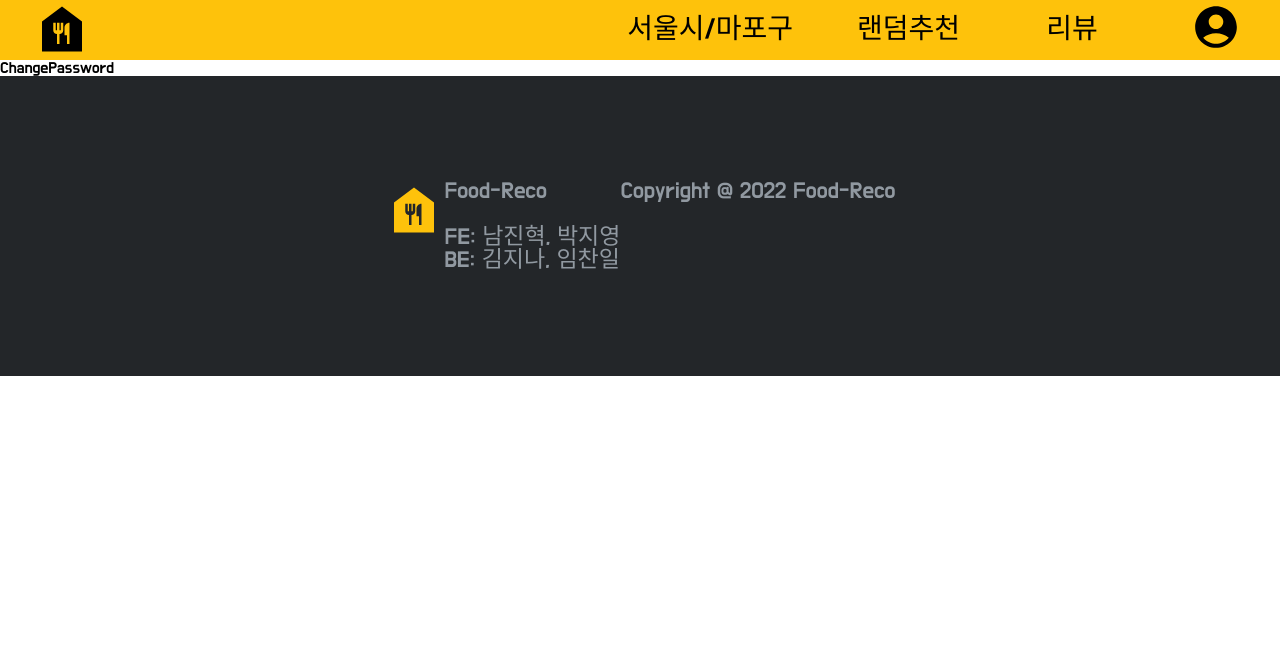
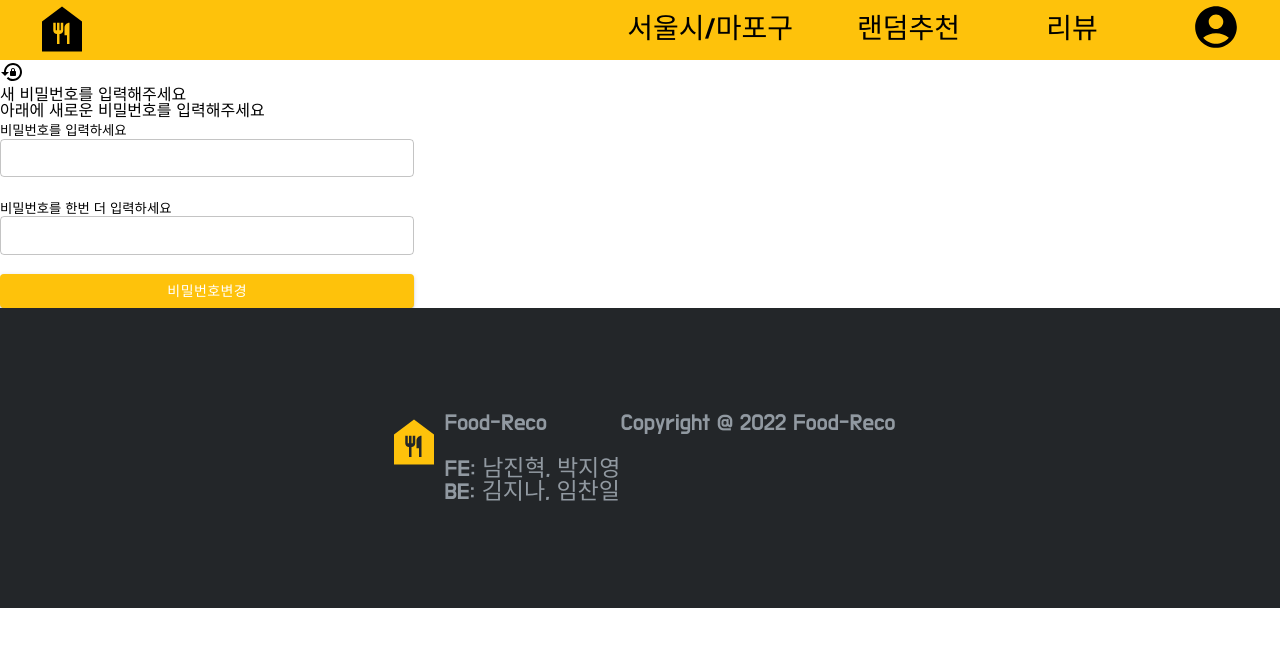
Before and after one commit to codestates-seb/seb39_main_037, a React (Create React App) app in the folder client/: page /change-password in a window 1280 px wide. Shown: the top 646 px of the page. Built offline with nearby package versions, Linux system fonts and the light colour scheme.

Commit message:
#27 design : 이메일 인증 페이지

```diff
--- /dev/null
+++ b/client/src/Components/Common/PinInput.tsx
@@ -0,0 +1,141 @@
+import React, { useEffect, useRef } from "react";
+import styled from "styled-components";
+
+interface IValidationResultParagraphProps {
+  // 결과확인
+  isCorrect?: boolean;
+}
+
+interface IPinInputProps {
+  pin: Array<number | undefined>;
+  onPinChanged: (pinEntry: number | undefined, index: number) => void;
+  pinLength: number;
+  validationMessage: string | undefined;
+  validationResult: boolean | undefined;
+  isValidating: boolean;
+}
+
+const PIN_MIN_VALUE = 0;
+const PIN_MAX_VALUE = 9;
+const BACKSPACE_KEY = "Backspace";
+
+const PinInput: React.FC<IPinInputProps> = ({
+  pinLength,
+  pin,
+  onPinChanged,
+  validationMessage,
+  validationResult,
+  isValidating,
+}) => {
+  const inputRefs = useRef<HTMLInputElement[]>([]);
+
+  const removeValuesFromArray = (valuesArray: string[], value: string) => {
+    const valueIndex = valuesArray.findIndex((entry) => entry === value);
+    if (valueIndex === -1) {
+      return;
+    }
+    valuesArray.splice(valueIndex, 1);
+  };
+
+  const changePinFocus = (pinIndex: number) => {
+    const ref = inputRefs.current[pinIndex];
+    if (ref) {
+      ref.focus();
+    }
+  };
+
+  useEffect(() => {
+    changePinFocus(0);
+  }, [isValidating]);
+
+  const onChange = (
+    event: React.ChangeEvent<HTMLInputElement>,
+    index: number,
+  ) => {
+    const previousValue = event.target.defaultValue;
+    const valuesArray = event.target.value.split("");
+    removeValuesFromArray(valuesArray, previousValue);
+    const value = valuesArray.pop();
+    if (!value) {
+      return;
+    }
+    const pinNumber = Number(value.trim());
+    if (Number.isNaN(pinNumber) || value.length === 0) {
+      return;
+    }
+
+    if (pinNumber >= PIN_MIN_VALUE && pinNumber <= PIN_MAX_VALUE) {
+      onPinChanged(pinNumber, index);
+      if (index < pinLength - 1) {
+        changePinFocus(index + 1);
+      }
+    }
+  };
+
+  const onKeyDown = (
+    event: React.KeyboardEvent<HTMLInputElement>,
+    index: number,
+  ) => {
+    const keyboardKeyCode = event.nativeEvent.code;
+    if (keyboardKeyCode !== BACKSPACE_KEY) {
+      return;
+    }
+
+    if (pin[index] === undefined) {
+      changePinFocus(index - 1);
+    } else {
+      onPinChanged(undefined, index);
+    }
+  };
+
+  return (
+    <>
+      <div>
+        {Array.from({ length: pinLength }, (_, index) => (
+          <StyledPinInput
+            disabled={isValidating}
+            isCorrect={validationResult}
+            onKeyDown={(event) => onKeyDown(event, index)}
+            key={index}
+            ref={(el) => {
+              if (el) {
+                inputRefs.current[index] = el;
+              }
+            }}
+            onChange={(event) => onChange(event, index)}
+            value={pin[index] || ""}
+          />
+        ))}
+      </div>
+      <ValidationResultParagraph isCorrect={validationResult}>
+        {validationMessage}
+      </ValidationResultParagraph>
+    </>
+  );
+};
+
+export default PinInput;
+
+const StyledPinInput = styled.input<IValidationResultParagraphProps>`
+  width: 35px;
+  height: 35px;
+  border: 2px solid;
+  font-size: 12px;
+  text-align: center;
+  margin: 8px;
+  font-family: "dotsfont";
+  border-color: ${(props) => {
+    switch (props.isCorrect) {
+      case true:
+        return "green";
+      case false:
+        return "red";
+      default:
+        return "#c3c3c3";
+    }
+  }};
+`;
+
+const ValidationResultParagraph = styled.p<IValidationResultParagraphProps>`
+  color: ${(props) => (props.isCorrect ? "green" : "red")};
+`;
--- /dev/null
+++ b/client/src/Components/Common/RecoveryForm.tsx
@@ -0,0 +1,169 @@
+import { LockReset } from "@mui/icons-material";
+import { OutlinedInput } from "@mui/material";
+import PinInput from "Components/Common/PinInput";
+import { SquareButtonForm } from "Components/Common/SquareButtonForm";
+import React, { useCallback, useEffect, useState } from "react";
+import { useNavigate } from "react-router-dom";
+import styled from "styled-components";
+
+const PIN_LENGTH = 6;
+interface IRecoveryProps {
+  title: string;
+  email?: string;
+  password?: string;
+  passwordConfirm?: string;
+}
+const RecoveryForm = ({
+  title,
+  email = "",
+  password = "",
+  passwordConfirm = "",
+}: IRecoveryProps) => {
+  const navigate = useNavigate();
+  const isRecovery = title === "이메일복구";
+  const isVertify = title === "인증확인";
+  const isChange = title === "비밀번호변경";
+
+  const [form, setForm] = useState({
+    emailForm: email,
+    passwordForm: password,
+    passwordConfirmForm: passwordConfirm,
+  }); // input form
+  const [pin, setPin] = useState<Array<number | undefined>>(
+    new Array(PIN_LENGTH),
+  );
+  const [validationResult, setValidationResult] = useState<boolean | undefined>(
+    undefined,
+  );
+  const [validationMessage, setValidationMessage] = useState<
+    string | undefined
+  >(undefined);
+  const [isValidating, setIsValidating] = useState(false);
+  const { emailForm, passwordForm, passwordConfirmForm } = form; // 구조분해할당
+
+  const onChange = (e: React.ChangeEvent<HTMLInputElement>) => {
+    const { name, value } = e.target;
+    setForm({ ...form, [name]: value });
+  }; // Input 내용 변경시
+  const handleSubmit = () => {
+    if (isRecovery) {
+      if (window.confirm("메일을 보냈습니다")) {
+        navigate("/email-verify");
+      }
+    } else if (isVertify) {
+      if (window.confirm("복구 pin 입력")) {
+        alert(pin);
+        navigate("/change-password");
+      }
+    } else if (isChange) {
+      if (window.confirm("비밀번호 변경")) {
+        navigate("/");
+      }
+    }
+  };
+  const onPinChanged = (pinEntry: number | undefined, index: number) => {
+    const newPin = [...pin];
+    newPin[index] = pinEntry;
+    setPin(newPin);
+  };
+
+  return (
+    <RecoveryWrapper>
+      <LockReset />
+      <Description />
+      {isRecovery && (
+        <>
+          <div className="title">비밀번호를 잊어버리셨나요?</div>
+          <div>
+            아레에 이메일 주소를 입력해주시면 복구 이메일을 보내드립니다.
+          </div>
+          <InputLabel>
+            <span>이메일을 입력하세요</span>
+            <InputField
+              type="email"
+              name="emailForm"
+              value={emailForm}
+              onChange={onChange}
+              size="small"
+              inputProps={{
+                style: { fontSize: 15, verticalAlign: "middle" },
+              }}
+              required
+            />
+          </InputLabel>
+        </>
+      )}
+      {isVertify && (
+        <>
+          <div className="title">이메일인증</div>
+          <div>이메일로 받은 복구 번호를 입력해주세요</div>
+          <PinInput
+            isValidating={isValidating}
+            validationMessage={validationMessage}
+            validationResult={validationResult}
+            onPinChanged={onPinChanged}
+            pin={pin}
+            pinLength={PIN_LENGTH}
+          />
+        </>
+      )}
+      {isChange && (
+        <>
+          <div className="title">새 비밀번호를 입력해주세요</div>
+          <div>아래에 새로운 비밀번호를 입력해주세요</div>
+          <>
+            <InputLabel>
+              <span>비밀번호를 입력하세요</span>
+              <InputField
+                type="password"
+                name="passwordForm"
+                value={passwordForm}
+                onChange={onChange}
+                size="small"
+                inputProps={{
+                  style: { fontSize: 15, verticalAlign: "middle" },
+                }}
+                required
+              />
+            </InputLabel>
+            <InputLabel>
+              <span>비밀번호를 한번 더 입력하세요</span>
+              <InputField
+                type="password"
+                name="passwordConfirmForm"
+                value={passwordConfirmForm}
+                onChange={onChange}
+                size="small"
+                inputProps={{
+                  style: { fontSize: 15, verticalAlign: "middle" },
+                }}
+                required
+              />
+            </InputLabel>
+          </>
+        </>
+      )}
+      <SquareButtonForm
+        title={title}
+        onClick={handleSubmit}
+        widthStyle="100%"
+      />
+    </RecoveryWrapper>
+  );
+};
+
+export default RecoveryForm;
+
+const RecoveryWrapper = styled.div``;
+const Description = styled.div``;
+
+const InputLabel = styled.div`
+  width: 100%;
+  padding: 0.5vw 0;
+  font-size: 10pt;
+  margin-bottom: 1vw;
+`;
+const InputField = styled(OutlinedInput)`
+  width: 100%;
+  font-size: 10pt;
+`;
--- a/client/src/pages/Auth/AccountRecovery.tsx
+++ b/client/src/pages/Auth/AccountRecovery.tsx
@@ -1,5 +1,7 @@
+import RecoveryForm from "Components/Common/RecoveryForm";
+
 const AccountRecovery = () => {
-  return <div>AccountRecovery</div>;
+  return <RecoveryForm title="이메일복구" />;
 };
 
 export default AccountRecovery;
--- a/client/src/pages/Auth/ChangePassword.tsx
+++ b/client/src/pages/Auth/ChangePassword.tsx
@@ -1,5 +1,7 @@
+import RecoveryForm from "Components/Common/RecoveryForm";
+
 const ChangePassword = () => {
-  return <div>ChangePassword</div>;
+  return <RecoveryForm title="비밀번호변경" />;
 };
 
 export default ChangePassword;
--- a/client/src/pages/Auth/EmailVerify.tsx
+++ b/client/src/pages/Auth/EmailVerify.tsx
@@ -1,5 +1,7 @@
+import RecoveryForm from "Components/Common/RecoveryForm";
+
 const EmailVerify = () => {
-  return <div>EmailVerify</div>;
+  return <RecoveryForm title="인증확인" />;
 };
 
 export default EmailVerify;
```
